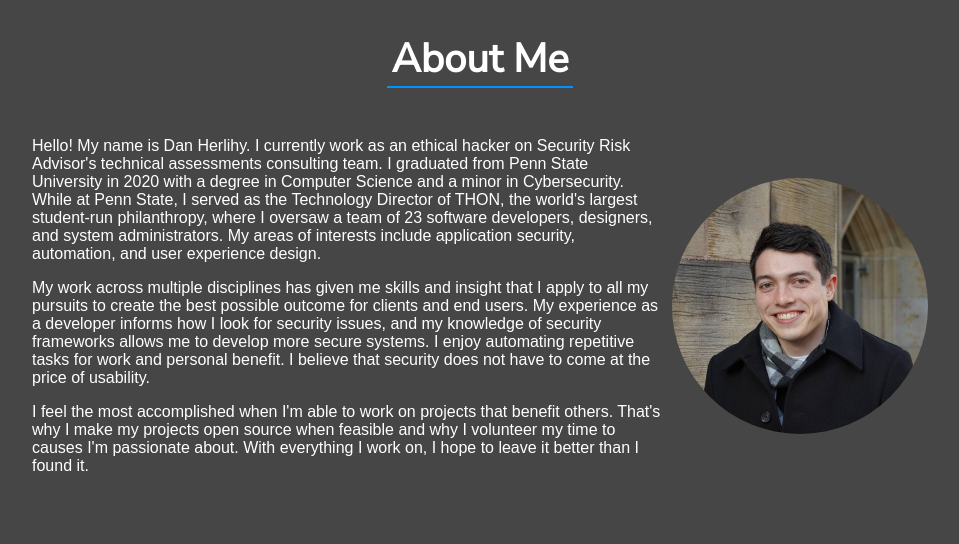
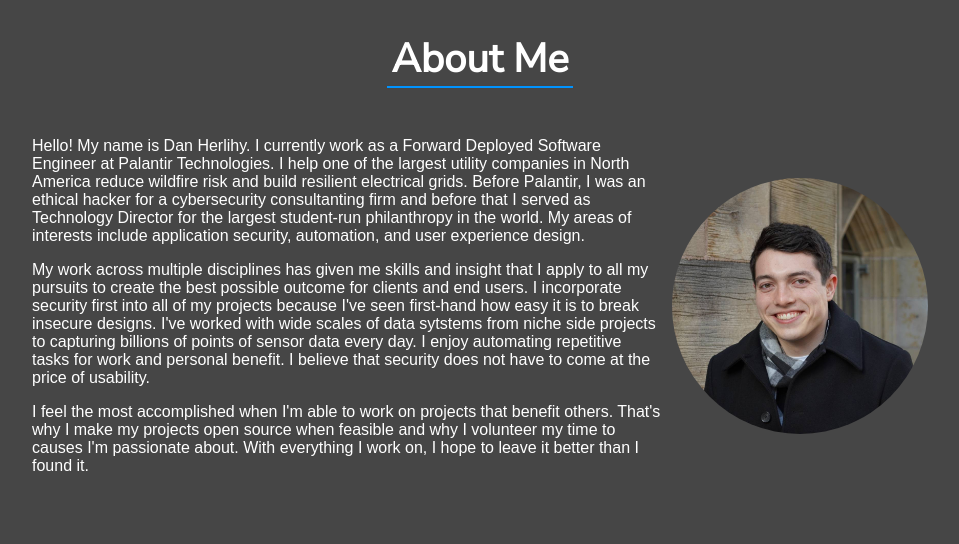
Before and after one commit to DHerls/danherlihy.me, a plain HTML site: page index.html in a window 1280 px wide. Shown: the part 840-1384 px from the top of the page, without its empty margins (160-1119 px from the left). Drawn offline with nearby package versions, Linux system fonts and the light colour scheme; a script that the page names is missing.

Commit message:
Change about me

```diff
--- a/index.html
+++ b/index.html
@@ -50,16 +50,17 @@
                 <div id="about-content">
                     <div id="profile">
                         <p>
-                            Hello! My name is Dan Herlihy. I currently work as an ethical hacker on Security Risk Advisor's technical assessments consulting team.
-                            I graduated from Penn State University in 2020 with a degree in Computer Science and a minor in Cybersecurity.
-                            While at Penn State, I served as the Technology Director of THON, the world's largest student-run philanthropy, where I oversaw
-                            a team of 23 software developers, designers, and system administrators.
-                            My areas of interests include application security, automation, and user experience design.
+                            Hello! My name is Dan Herlihy. I currently work as a Forward Deployed Software Engineer at Palantir Technologies.
+                            I help one of the largest utility companies in North America reduce wildfire risk and build resilient electrical grids.
+                            Before Palantir, I was an ethical hacker for a cybersecurity consultanting firm and before that I served as Technology Director
+                             for the largest student-run philanthropy in the world.
+                             My areas of interests include application security, automation, and user experience design.
                         </p>
                         <p>
                             My work across multiple disciplines has given me skills and insight that I apply to all my pursuits to create the best possible outcome for clients and end users.
-                            My experience as a developer informs how I look for security issues, and my knowledge of security
-                            frameworks allows me to develop more secure systems. I enjoy automating repetitive tasks for work and personal benefit.
+                            I incorporate security first into all of my projects because I've seen first-hand how easy it is to break insecure designs.
+                            I've worked with wide scales of data sytstems from niche side projects to capturing billions of points of sensor data every day.
+                            I enjoy automating repetitive tasks for work and personal benefit.
                             I believe that security does not have to come at the price of usability.
                         </p>
                         <p>
```
